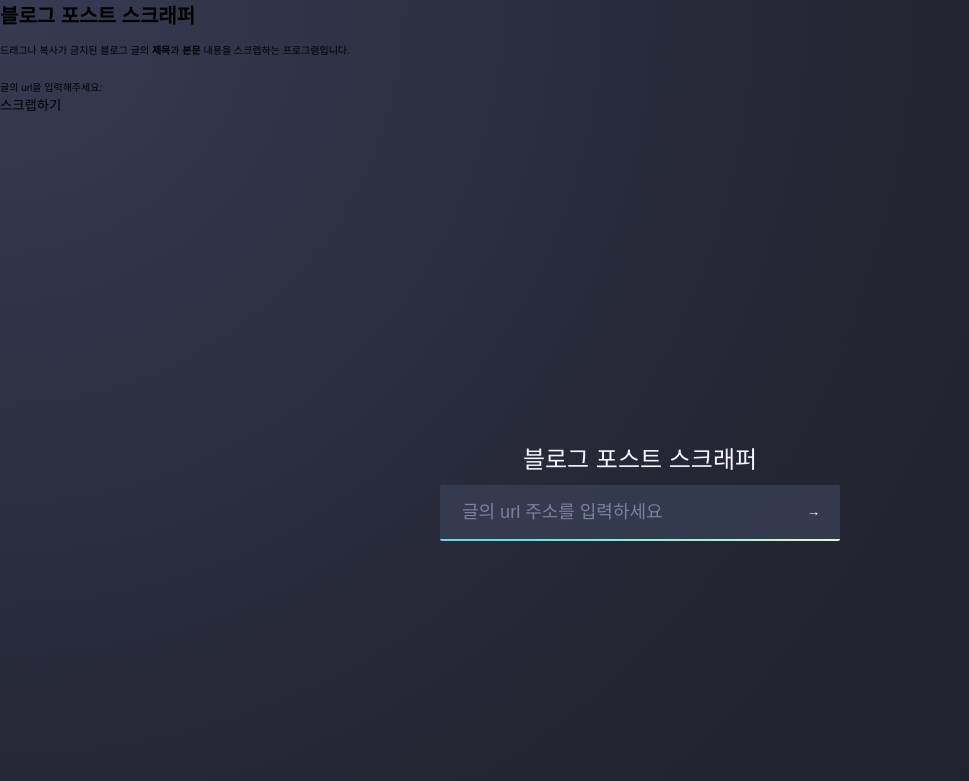
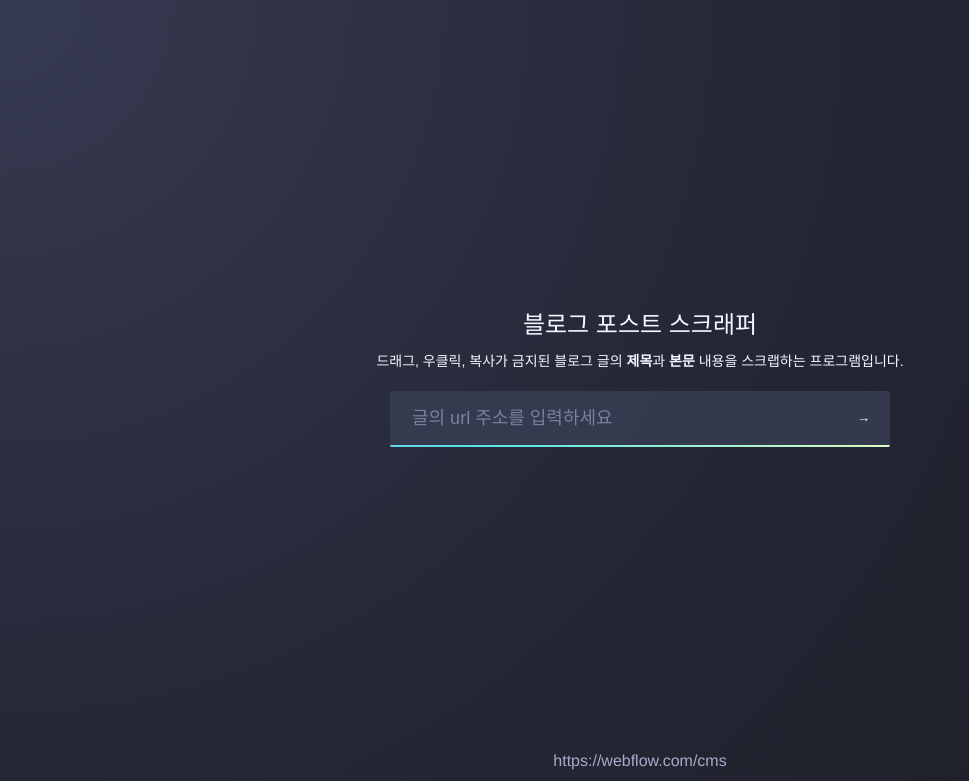
Before and after one commit to TacticalCoders/postscraper-server, a Flask app: page / in a window 1280 px wide. Shown: the top 781 px of the page, without its empty margins (0-969 px from the left). Run offline with Flask 2, Linux system fonts and the light colour scheme; some libraries are stand-ins or nearby versions.

Commit message:
pc버전 기본 레이아웃 완성

```diff
--- a/postscraper/static/style.css
+++ b/postscraper/static/style.css
@@ -58,6 +58,23 @@ h1.demo {
   color: #f5f6ff;
 }
 
+h3.demo {
+  text-align: center;
+  font-size: 1.7rem;
+  font-weight: normal;
+  margin-top: 3rem;
+  margin-bottom: 2rem;
+  color: #f5f6ff;
+}
+
+p.demo {
+  text-align: center;
+  font-size: 1.4rem;
+  font-weight: normal;
+  margin-bottom: 1rem;
+  color: #f5f6ff;
+}
+
 a.demo {
   text-align: center;
   font-size: 1.6rem;
@@ -92,7 +109,7 @@ a.demo {
   display: flex;
   flex-direction: row;
   width: 100%;
-  max-width: 400px;
+  max-width: 500px;
   margin: 0 auto;
   border-radius: 2px;
   padding: 1.4rem 2rem 1.6rem;
@@ -136,3 +153,22 @@ a.demo {
 .webflow-style-input button:hover {
   color: #BFD2FF;
 }
+
+.webflow-style-textarea {
+
+position: relative;
+  display: flex;
+  flex-direction: row;
+  width: 100%;
+  min-height:700px;
+  max-width: 700px;
+  max-height: 700px;
+  font-size: 1.6rem;
+  font-weight: normal;
+  color: #f5f6ff;
+  resize:none;
+  margin: 0 auto;
+  border-radius: 2px;
+  padding: 1.4rem 2rem 1.6rem;
+  background: rgba(57, 63, 84, 0.8);
+}
--- a/postscraper/templates/index.html
+++ b/postscraper/templates/index.html
@@ -8,44 +8,41 @@
 
 </head>
 <body>
-    <h1>블로그 포스트 스크래퍼</h1>
-    <p>드래그나 복사가 금지된 블로그 글의 <b>제목</b>과 <b>본문</b> 내용을 스크랩하는 프로그램입니다.</p>
-    <br>
-    <form action="/result" method="GET">
-<!--        <textarea name="content" id="content" row="200" style="width:500px; resize:none;"></textarea>-->
-<!--        <br>-->
-<!--        <input type="submit" value="스크랩하기">-->
+    <div class="container">
+            <div class="demo-flex-spacer"></div>
+                <h1 class="demo">블로그 포스트 스크래퍼</h1>
+                <p class="demo">드래그, 우클릭, 복사가 금지된 블로그 글의 <b>제목</b>과 <b>본문</b> 내용을 스크랩하는 프로그램입니다.</p>
+                <br>
+                <form action="/result" method="GET">
+                     <div class="webflow-style-input">
+                        <input class="" type="url" type="text" name="url" placeholder="글의 url 주소를 입력하세요">
+                         <button type="submit"><b>&#8594;</b></button>
+                    </div>
 
-         <div>
-            <label for="url"> 글의 url을 입력해주세요: </label>
-            <input type="text" name="url">
-        </div>
-        <button type="submit">스크랩하기</button>
-    </form>
-
-    <div>
-        {% if post %}
-            <h3>글 제목 : {{ post['title'] }}</h3>
-
-            {% for line in post['text'] %}
-                <p> {{ line }} </p>
-            {% endfor %}
-        {% endif %}
+                </form>
+                {% if post %}
+                <h3 class="demo">제목 : {{ post['title'] }}</h3>
+                <div>
+                        <textarea class="webflow-style-textarea" >{% for line in post['text'] %}{{ line+'\n' }}{% endfor %}</textarea>
+                </div>
+                {% endif %}
+        <div class="demo-flex-spacer"></div>
+        <a class="demo" href="https://webflow.com/cms" title="Webflow CMS">https://webflow.com/cms</a>
     </div>
 
-    <div class="container">
+<!--    <div class="container">-->
 
-      <div class="demo-flex-spacer"></div>
-        <h1 class="demo">블로그 포스트 스크래퍼</h1>
-      <div class="webflow-style-input">
-        <input class="" type="email" placeholder="글의 url 주소를 입력하세요"></input>
-          <button type="submit"><b>&#8594;</b></button>
-      </div>
+<!--      <div class="demo-flex-spacer"></div>-->
+<!--        <h1 class="demo">블로그 포스트 스크래퍼</h1>-->
+<!--      <div class="webflow-style-input">-->
+<!--        <input class="" type="email" placeholder="글의 url 주소를 입력하세요"></input>-->
+<!--          <button type="submit"><b>&#8594;</b></button>-->
+<!--      </div>-->
 
-      <div class="demo-flex-spacer"></div>
+<!--      <div class="demo-flex-spacer"></div>-->
 
-      <a class="demo" href="https://webflow.com/cms" title="Webflow CMS">https://webflow.com/cms</a>
+<!--      <a class="demo" href="https://webflow.com/cms" title="Webflow CMS">https://webflow.com/cms</a>-->
 
-    </div>
+<!--    </div>-->
 </body>
 </html>
```
